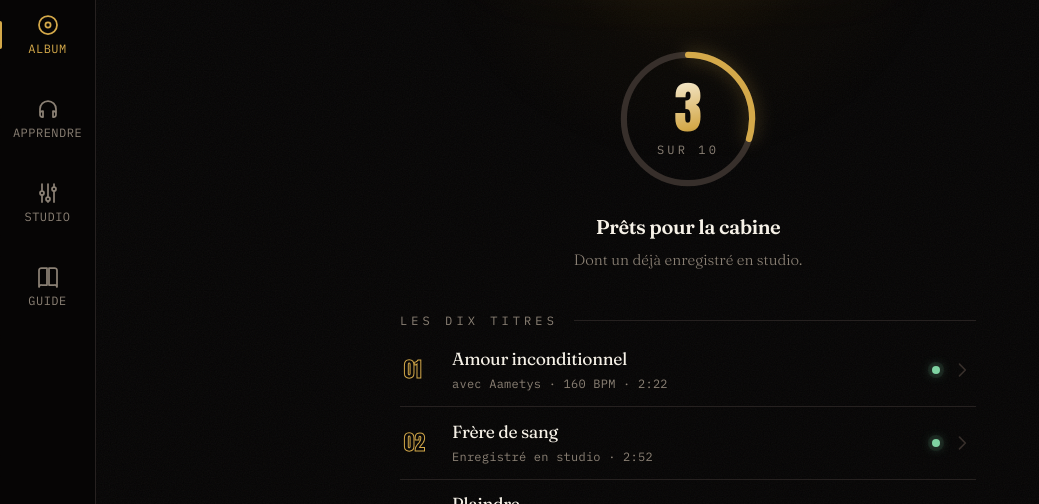
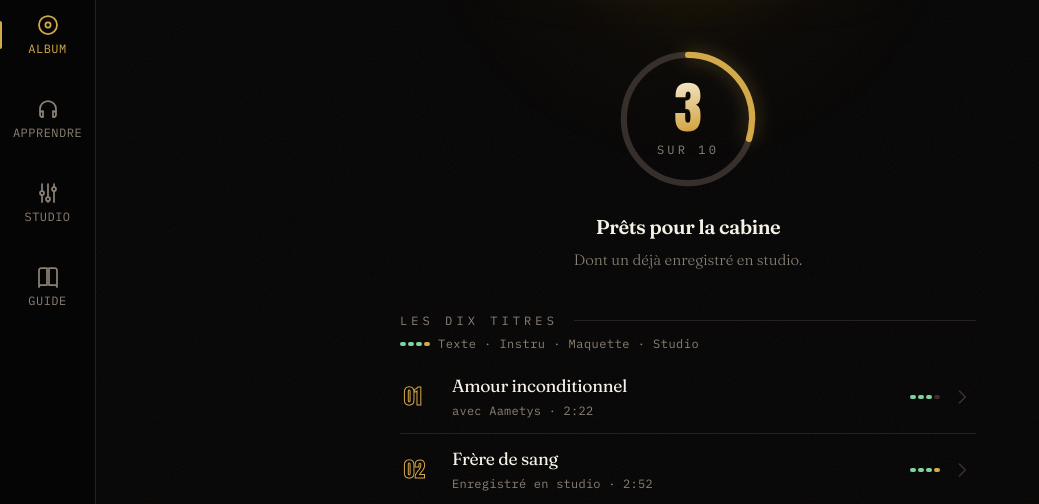
Before and after one commit to danduclos420/resilience, a plain HTML site: page index.html in a window 1280 px wide. Shown: the part 239-743 px from the top of the page, without its empty margins (0-1039 px from the left). Drawn offline with Linux system fonts and the light colour scheme.

Commit message:
Album : une jauge en quatre etapes remplace la pastille de couleur
Chaque titre montre ou il en est (Texte, Instru, Maquette, Studio) au lieu
d'une pastille verte ou rose : la progression de l'album se lit d'un coup d'oeil
et ne depend plus de la couleur seule. Legende sous « Les dix titres », libelle
VoiceOver par titre. Le BPM quitte les sous-titres de la liste (reste sur la
fiche) pour qu'ils tiennent sur une ligne a 375 px.

Co-Authored-By: Claude Opus 5.5 <noreply@anthropic.com>

```diff
--- a/app.css
+++ b/app.css
@@ -226,6 +226,15 @@ ol,ul{list-style:none;margin:0;padding:0}
   background:var(--att);box-shadow:0 0 0 4px var(--att-v);
 }
 .pl.pret .pastille{background:var(--ok);box-shadow:0 0 0 4px var(--ok-v),0 0 12px -1px var(--ok)}
+/* jauge d'avancement : Texte · Instru · Maquette · Studio */
+.jauge{display:inline-flex;gap:2px;flex:none}
+.jauge i{width:6px;height:4px;border-radius:2px;background:var(--ligne2)}
+.jauge i.ok{background:var(--ok)}
+.jauge i.st{background:var(--or)}
+.lst-leg{
+  display:flex;align-items:center;gap:var(--e2);margin:0 0 var(--e2);
+  font-family:"IBM Plex Mono",monospace;font-size:12px;letter-spacing:.04em;color:var(--tx3);
+}
 .pl-fl{color:var(--ligne2)}
 
 /* ═══════════════════════ CARTE D'ECOUTE ═══════════════════════ */
--- a/app.js
+++ b/app.js
@@ -440,7 +440,8 @@ function rendreAlbum() {
     if (p.studio) {
       sous = 'Enregistré en studio · ' + (p.studioDuree || p.duree);
     } else if (p.pret) {
-      sous = (p.feat ? 'avec ' + p.feat + ' · ' : '') + p.bpm + ' BPM · ' + p.duree;
+      // le BPM reste sur la fiche du titre : ici il faisait passer la ligne a deux
+      sous = (p.feat ? 'avec ' + p.feat + ' · ' : 'Maquette · ') + p.duree;
     } else if (p.alerte) {
       sous = p.alerte;
     } else {
@@ -448,8 +449,19 @@ function rendreAlbum() {
     }
     c2.appendChild(el('s', null, sous));
     a.appendChild(c2);
+    // Jauge en quatre etapes plutot qu'une pastille verte ou rose : on voit ou
+    // en est chaque titre, et le compte se lit sans dependre de la couleur.
+    var reste = p.reste || [];
+    var etapes = [['Texte', reste.indexOf('Texte') < 0], ['Instru', reste.indexOf('Instru') < 0],
+                  ['Maquette', reste.indexOf('Maquette') < 0], ['Studio', !!p.studio]];
+    var faites = etapes.filter(function (x) { return x[1]; });
+    var jauge = el('span', 'jauge');
+    etapes.forEach(function (x, k) { jauge.appendChild(el('i', x[1] ? (k === 3 ? 'ok st' : 'ok') : null)); });
+    a.setAttribute('aria-label', p.titre + ' — ' + faites.length + ' étape' + (faites.length > 1 ? 's' : '') +
+      ' sur 4' + (faites.length ? ' : ' + faites.map(function (x) { return x[0].toLowerCase(); }).join(', ') : '') +
+      '. ' + sous);
     var e = el('span', 'pl-e');
-    e.appendChild(el('span', 'pastille'));
+    e.appendChild(jauge);
     var f = ic('suivant', 20); f.classList.add('pl-fl');
     e.appendChild(f);
     a.appendChild(e);
--- a/index.html
+++ b/index.html
@@ -79,6 +79,7 @@
     </section>
 
     <div class="lst-t"><span>Les dix titres</span><i></i></div>
+    <p class="lst-leg" aria-hidden="true"><span class="jauge"><i class="ok"></i><i class="ok"></i><i class="ok"></i><i class="ok st"></i></span>Texte · Instru · Maquette · Studio</p>
     <ol class="lst" id="lst-pistes"></ol>
   </section>
 
--- a/sw.js
+++ b/sw.js
@@ -2,7 +2,7 @@
    Coquille : reseau d'abord, cache en secours — l'app est toujours a jour quand
    il y a du signal, et elle s'ouvre quand meme sans reseau.
    Audio : cache d'abord, garde apres une premiere ecoute. */
-var VERSION = 'resilience-v11';
+var VERSION = 'resilience-v12';
 var COQUILLE = VERSION + '-coquille';
 /* Le media n'est PAS versionne : une mise a jour de l'app ne doit jamais
    obliger a retelecharger les maquettes deja ecoutees. */
```
